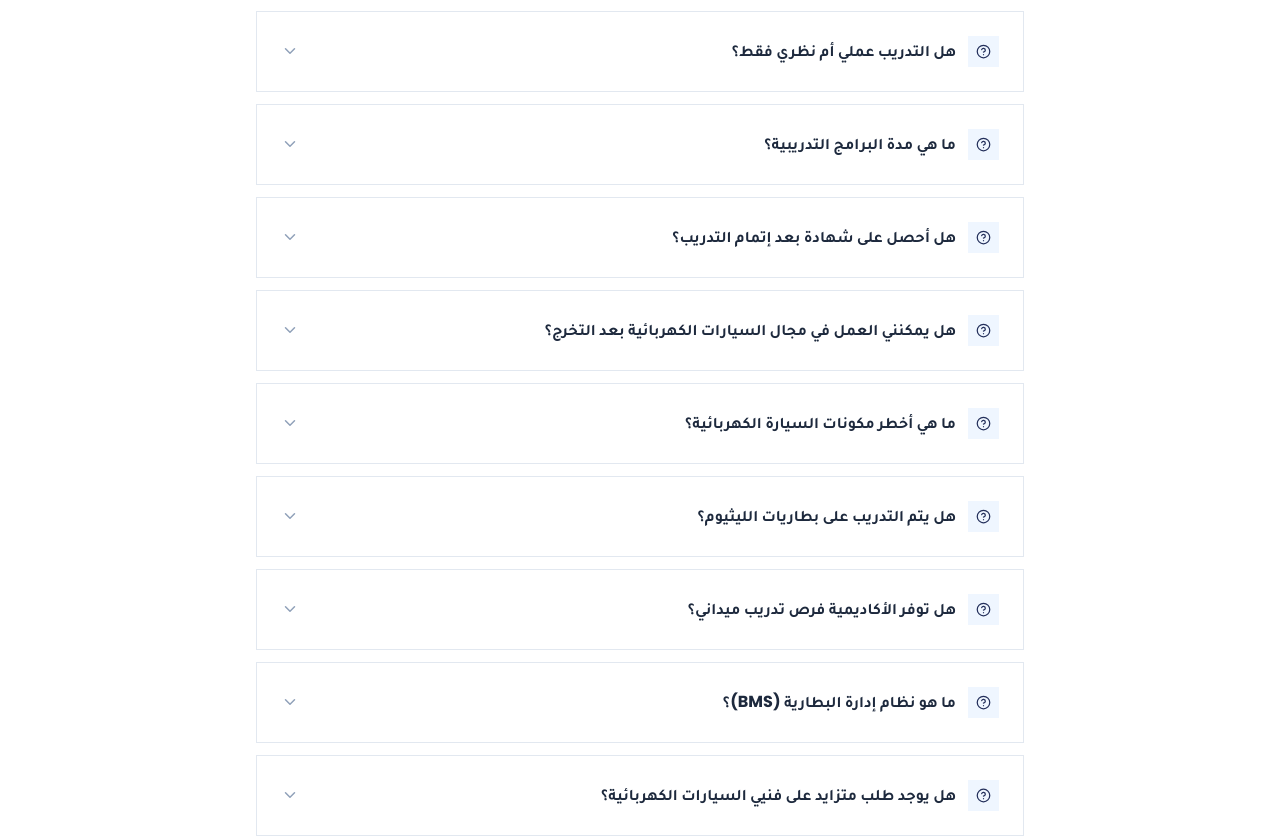
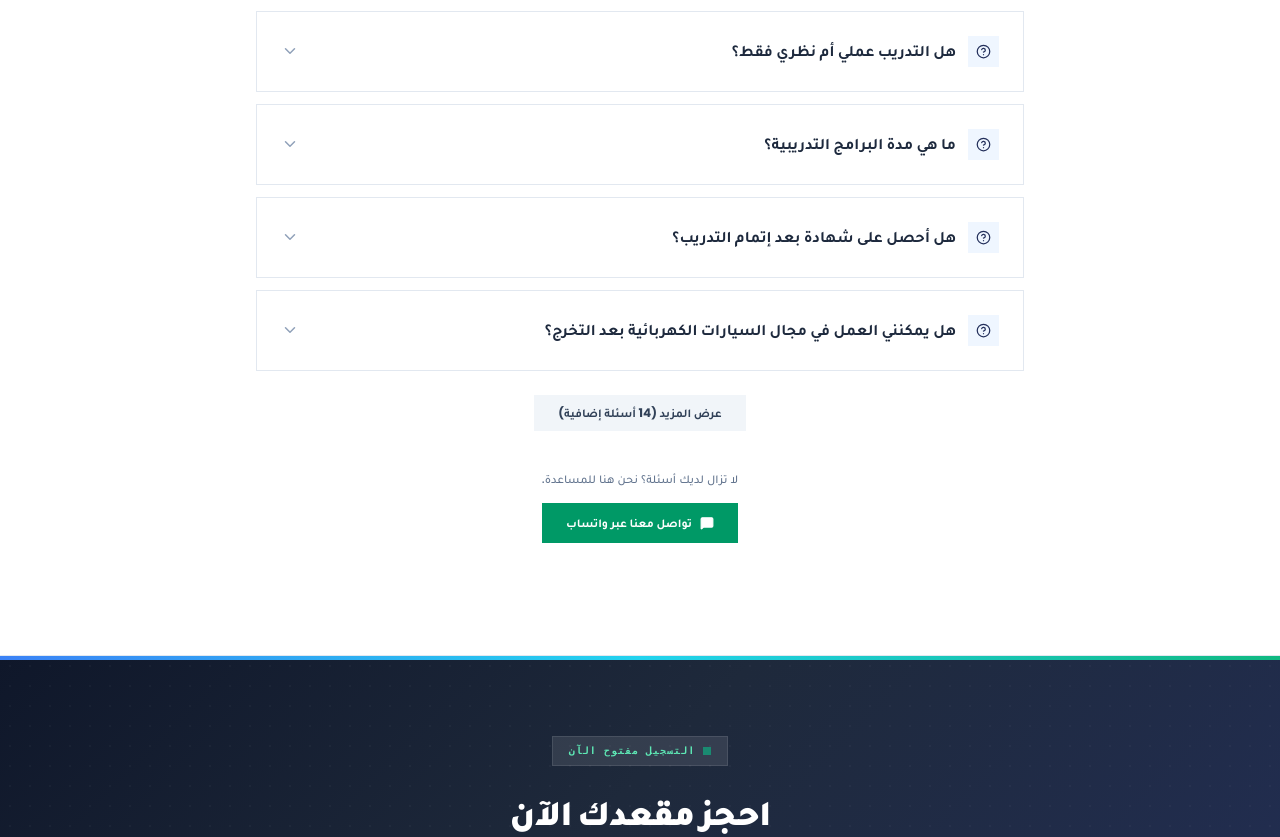
Before and after one commit to AlioM46/hypro-acadmey, a React (Vite) app: page / in a window 1280 px wide. Shown: the part 6336-7173 px from the top of the page. Built offline with nearby package versions, Linux system fonts and the light colour scheme.

Commit message:
add Show More/Show Less pagination to FAQSection component to prevent page stretching

```diff
--- a/src/components/FAQSection.tsx
+++ b/src/components/FAQSection.tsx
@@ -7,6 +7,7 @@ export default function FAQSection() {
   const { lang, t, tObj } = useTranslation();
   const [activeTab, setActiveTab] = useState<'all' | 'student' | 'workshop' | 'ngo'>('all');
   const [openId, setOpenId] = useState<string | null>('faq-1');
+  const [showAll, setShowAll] = useState(false);
 
   const faqs = academyContent.faqs;
 
@@ -15,6 +16,12 @@ export default function FAQSection() {
   };
 
   const filteredFaqs = faqs.filter(f => activeTab === 'all' || f.category === activeTab);
+  const visibleFaqs = showAll ? filteredFaqs : filteredFaqs.slice(0, 6);
+
+  const handleTabChange = (tab: 'all' | 'student' | 'workshop' | 'ngo') => {
+    setActiveTab(tab);
+    setShowAll(false);
+  };
 
   return (
     <div className="py-12" id="academy-faqs">
@@ -35,7 +42,7 @@ export default function FAQSection() {
         {(['all', 'student', 'workshop', 'ngo'] as const).map((tab) => (
           <button
             key={tab}
-            onClick={() => setActiveTab(tab)}
+            onClick={() => handleTabChange(tab)}
             id={`btn-faq-tab-${tab}`}
             className={`px-5 py-2.5 text-xs font-bold cursor-pointer transition-all ${activeTab === tab
                 ? 'bg-brand-blue text-white border-none'
@@ -52,8 +59,8 @@ export default function FAQSection() {
 
       {/* FAQ Items */}
       <div className="max-w-3xl mx-auto space-y-3">
-        {filteredFaqs.length > 0 ? (
-          filteredFaqs.map((faq) => {
+        {visibleFaqs.length > 0 ? (
+          visibleFaqs.map((faq) => {
             const isOpen = openId === faq.id;
             return (
               <div
@@ -97,6 +104,20 @@ export default function FAQSection() {
         )}
       </div>
 
+      {/* Show More/Less Button */}
+      {filteredFaqs.length > 6 && (
+        <div className="text-center mt-6">
+          <button
+            onClick={() => setShowAll(!showAll)}
+            className="px-6 py-2.5 bg-slate-100 hover:bg-slate-200 border-none font-bold text-xs text-slate-700 cursor-pointer transition-colors"
+          >
+            {showAll
+              ? (lang === 'en' ? 'Show Less' : 'عرض أسئلة أقل')
+              : (lang === 'en' ? `Show More (${filteredFaqs.length - 6} more)` : `عرض المزيد (${filteredFaqs.length - 6} أسئلة إضافية)`)}
+          </button>
+        </div>
+      )}
+
       {/* CTA below FAQ */}
       <div className="max-w-3xl mx-auto mt-10 text-center">
         <p className="text-slate-500 text-xs font-medium mb-4">
```
Also changed, not shown: 1 other file (tests, documents, lock files or other folders).
